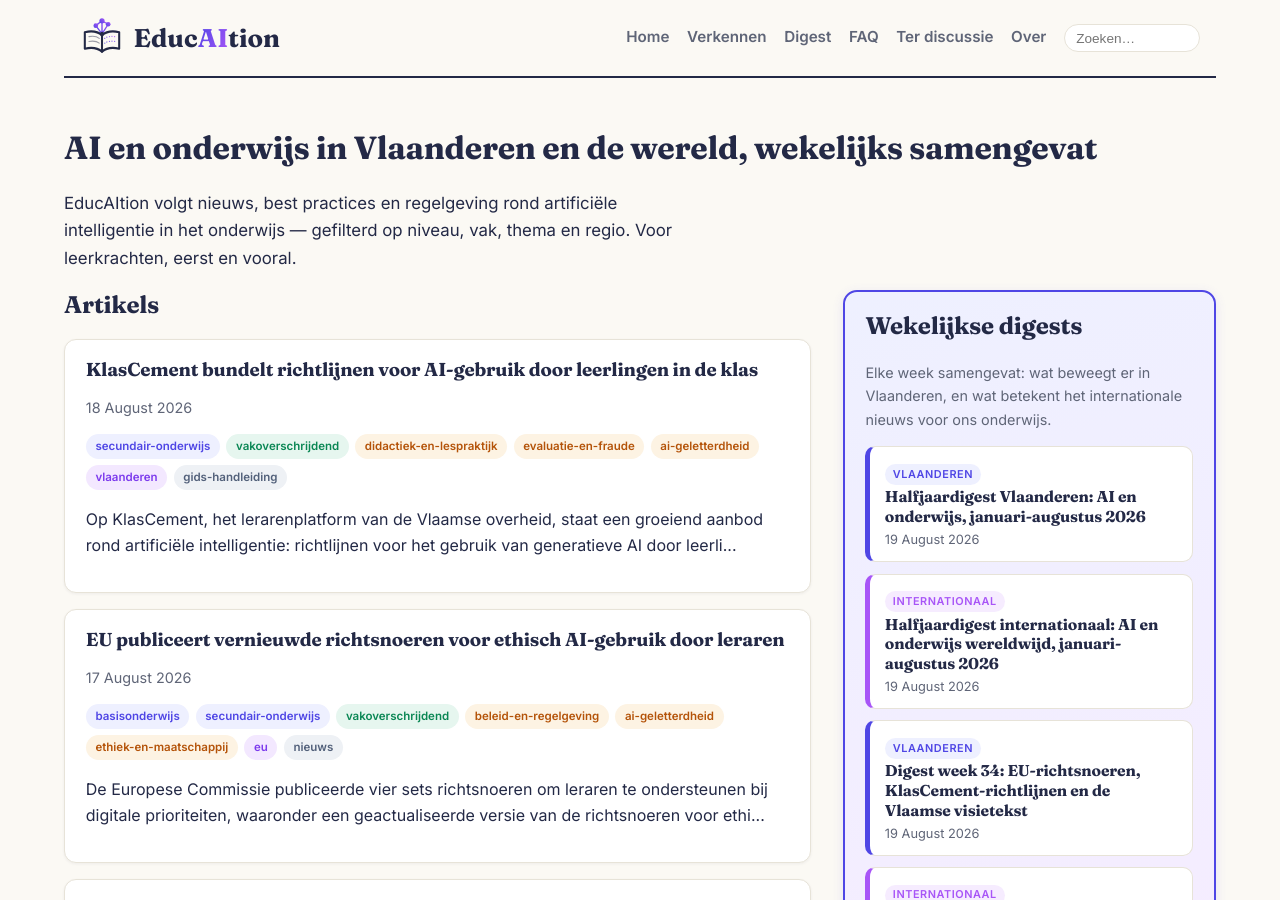
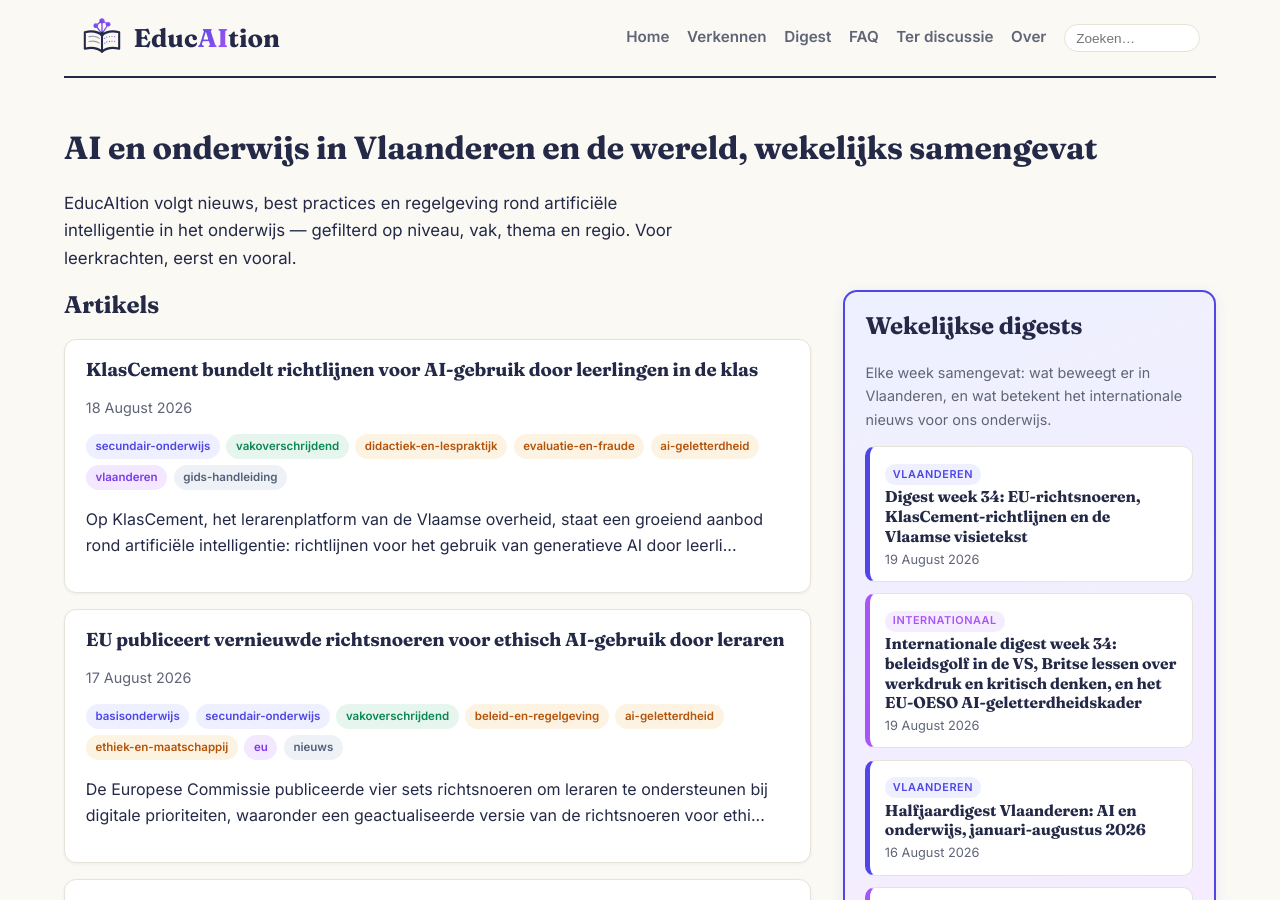
Before and after one commit to rvanbruggen/educaition, a Jekyll site: the page built from index.html, in a window 1280 px wide and 900 px high. Built offline with Jekyll 4.4.1, drawn with Linux system fonts in a browser that asks for light colours; some of the changed text lies outside the part shown.

Commit message:
Halfjaardigests gedateerd op 16 augustus zodat de week 34-digests bovenaan staan

```diff
--- a/_posts/2026-08-19-halfjaardigest-internationaal-2026.md
+++ b/_posts/2026-08-16-halfjaardigest-internationaal-2026.md
@@ -1,6 +1,6 @@
 ---
 title: "Halfjaardigest internationaal: AI en onderwijs wereldwijd, januari-augustus 2026"
-date: 2026-08-19
+date: 2026-08-16
 niveau: [basisonderwijs, secundair-onderwijs, hoger-onderwijs]
 vak: [vakoverschrijdend]
 thema: [beleid-en-regelgeving, onderzoek-en-evidentie, tools-en-platformen, ai-geletterdheid]
--- a/_posts/2026-08-19-halfjaardigest-vlaanderen-2026.md
+++ b/_posts/2026-08-16-halfjaardigest-vlaanderen-2026.md
@@ -1,6 +1,6 @@
 ---
 title: "Halfjaardigest Vlaanderen: AI en onderwijs, januari-augustus 2026"
-date: 2026-08-19
+date: 2026-08-16
 niveau: [basisonderwijs, secundair-onderwijs, hoger-onderwijs]
 vak: [vakoverschrijdend]
 thema: [beleid-en-regelgeving, evaluatie-en-fraude, onderzoek-en-evidentie, ai-geletterdheid]
```
